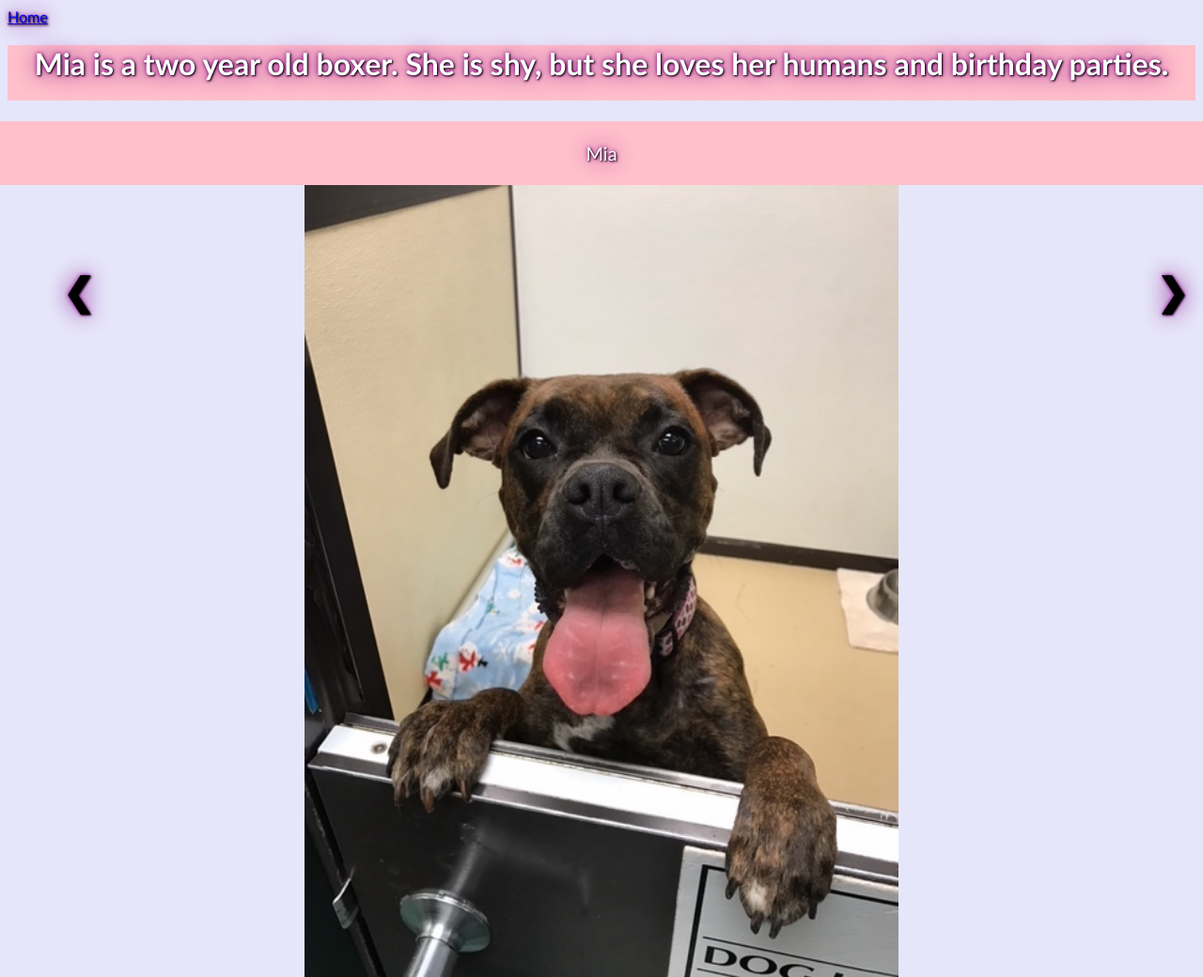
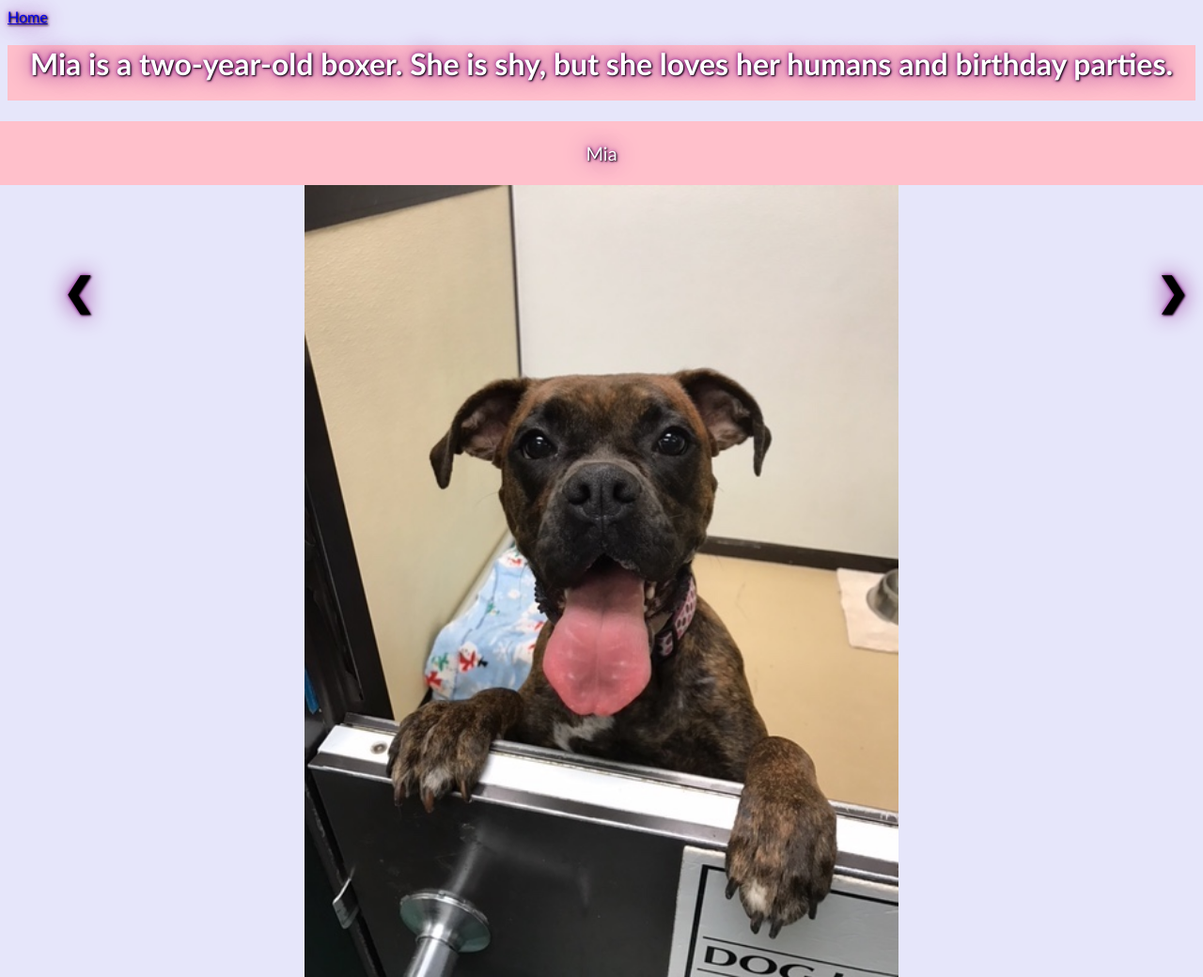
Before and after one commit to gfaustyn/gfaustyn.github.io, a plain HTML site: page Meet-Mia.html in a window 1280 px wide. Shown: the top 1040 px of the page at 94% size. Drawn offline with Linux system fonts and the light colour scheme.

Commit message:
updated text

```diff
--- a/Meet-Mia.html
+++ b/Meet-Mia.html
@@ -5,7 +5,7 @@
 <a class="home" href="index.html">Home</a>
 <a class="prev" onclick="plusSlides(-1)">&#10094;</a>
   <a class="next" onclick="plusSlides(1)">&#10095;</a>
-  <h1 class="aboutmia"> Mia is a two year old boxer. She is shy, but she loves her humans and birthday parties.</h1>
+  <h1 class="aboutmia"> Mia is a two-year-old boxer. She is shy, but she loves her humans and birthday parties.</h1>
     <!-- Image text -->
     <div class="caption-container">
       <p id="caption"></p>
```
